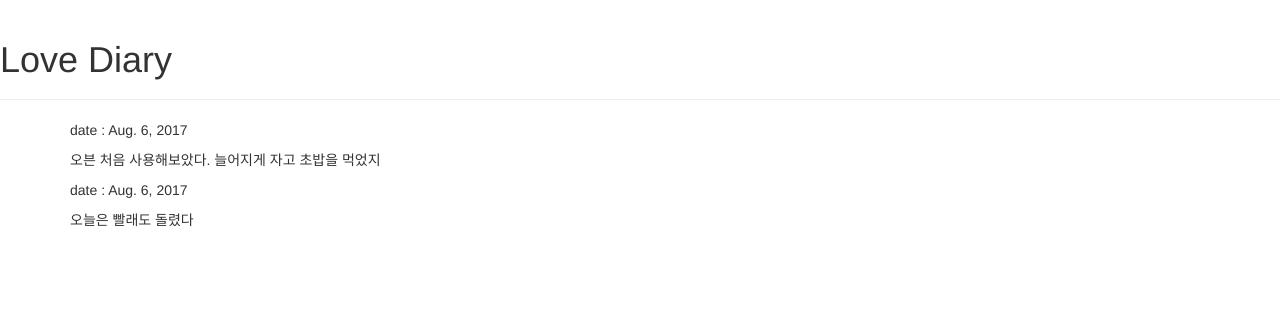
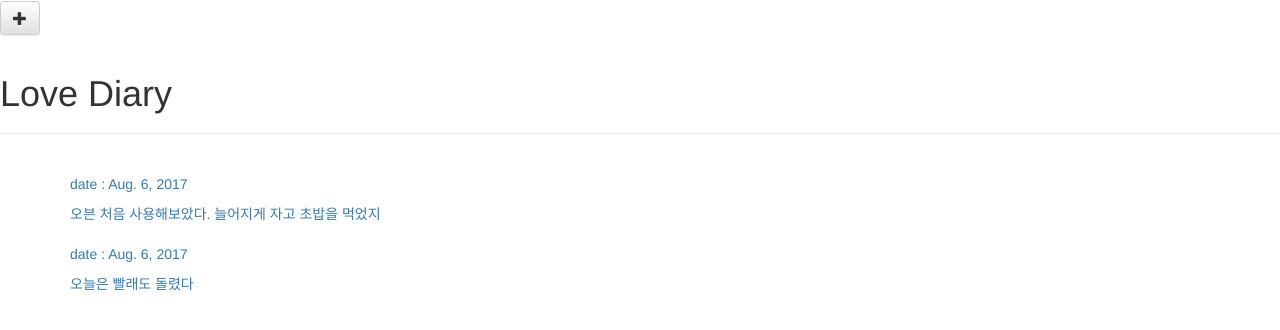
Before and after one commit to jy617lee/loveDiary, a Django app: page / in a window 1280 px wide. Shown: the top 330 px of the page. Run offline with Django 3.2, Linux system fonts and the light colour scheme; data comes from the database, SQL or seed files in the repository; some libraries are stand-ins or nearby versions.

Commit message:
add 버튼 추가

```diff
--- a/diary/templates/diary/default.html
+++ b/diary/templates/diary/default.html
@@ -8,12 +8,14 @@
   <link href="//fonts.googleapis.com/css?family=Space+Mono" rel="stylesheet">
 </head>
 
+<a href="{% url 'new_post' %}"><span class="glyphicon glyphicon-plus btn btn-default"></span></a></h1>
 <body>
   <div class="page-header">
   <h1>Love Diary</h1>
   </div>
   <div class="container postings">
     {% for posting in postings%}
+    <h2><a href='{% url 'detail' postkey=posting.pk %}'</a></h2>
     <p> date : {{posting.update_date}}</p>
     <p> {{posting.text}}</p>
     {% endfor %}
```
